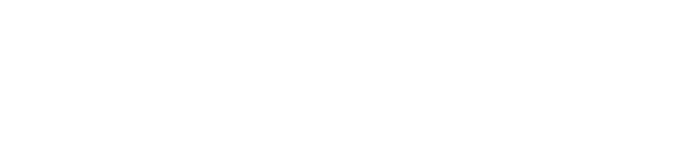
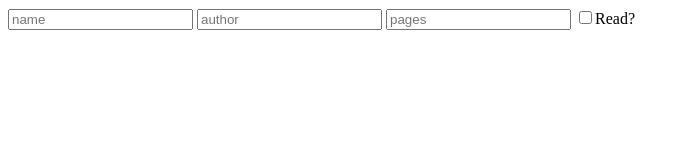
Before and after one commit to SKumr20/Library, a plain HTML site: page index.html in a window 1280 px wide. Shown: the whole page, without its empty margins (0-690 px from the left). Drawn offline with Linux system fonts and the light colour scheme.

Commit message:
Add HTML Skeleton

```diff
--- a/index.html
+++ b/index.html
@@ -5,8 +5,12 @@
     <meta name="viewport" content="width=device-width, initial-scale=1.0">
     <title>Title</title>
     <link rel="stylesheet" href="style.css">
+    <script src="script.js" defer></script>
 </head>
 <body>
-
+    <input type="text" id="name" placeholder="name"></input>
+    <input type="text" id="author" placeholder="author"></input>
+    <input type="text" id="pages" placeholder="pages"></input>
+    <input type="checkbox" placeholder="Read?">Read?</input>
 </body>
 </html>
--- a/script.js
+++ b/script.js
@@ -0,0 +1,9 @@
+const myLibrary = [];
+
+function Book() {
+
+}
+
+function addBookToLibrary() {
+  // do stuff here
+}
```
